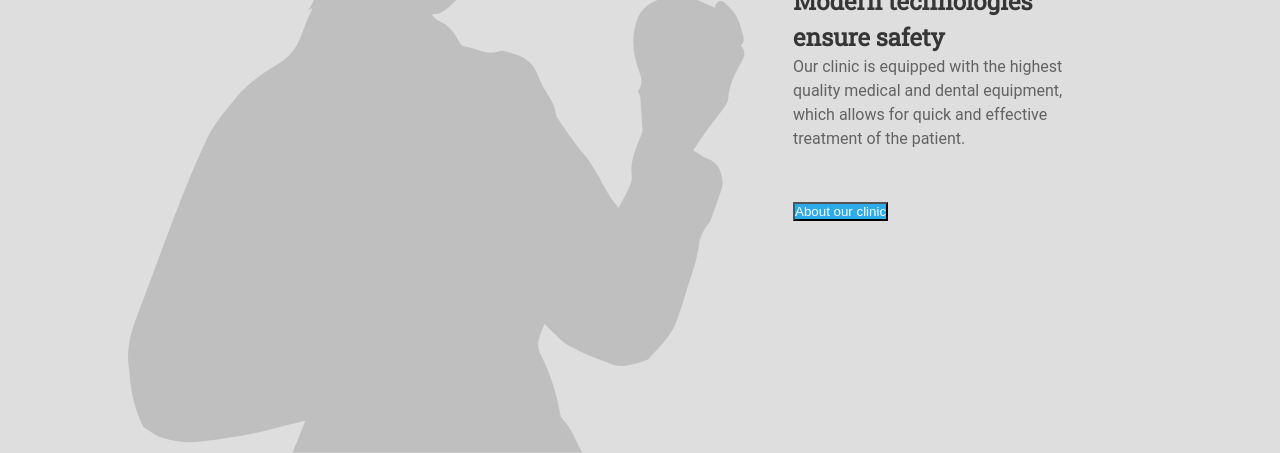
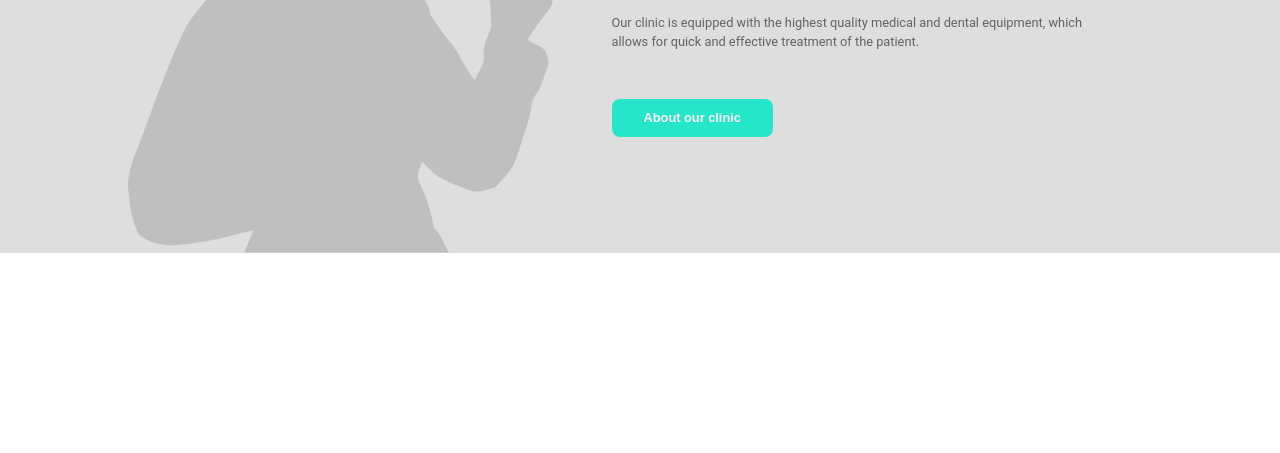
Before and after one commit to MarikaSundblad/HTML-CSS-uppgift1, a plain HTML site: page index.html in a window 1280 px wide. Shown: the part 467-920 px from the top of the page. After the commit the page ends 800 px from the top, so only its background shows below. Drawn offline with Linux system fonts and the light colour scheme.

Commit message:
början på showcase

```diff
--- a/CSS/styles.css
+++ b/CSS/styles.css
@@ -65,11 +65,11 @@ h1, h2, h3, h4, h5, h6 {
   }
 
   .container a {
-    color: #2BAAEC;
+    color: #25E6C8;
   }
 
-  .container a :hover {
-    color: #25E6C8;
+  .container a :hover, {
+    color: #2BAAEC;
   }
 
   i {
@@ -113,6 +113,7 @@ h1, h2, h3, h4, h5, h6 {
 
   #showcase .container img {
     margin-top: 1.25rem;
+    height: 30rem;
   }
 
   .content {
@@ -125,3 +126,34 @@ h1, h2, h3, h4, h5, h6 {
   .text {
     margin-bottom: 3rem;
   }
+
+  .text h1 {
+    font-size: 3rem;
+    font-weight: normal;
+    line-height: 3.5rem;
+  }
+
+  .text p {
+    font-size: 0.8rem;
+    margin-top: 2rem;
+  }
+
+  .content .btn {
+    font-size: 0.8rem;
+    font-weight: bold;
+    background-color: #25E6C8;
+    border: none;
+    border-radius: 8px;
+    color: #fff;
+    padding: 0.7rem 2rem;
+    text-align: center;
+    text-decoration: none;
+    display: inline-block;
+  }
+
+  .content .btn:hover {
+    color: #fff;
+    background-color: #2BAAEC;
+  }
+
+  /* dela upp bilden och h1 med text och knapp i 2 boxar. vänsterställ högerboxen så texten börjar på mitten av skärmen */
```
